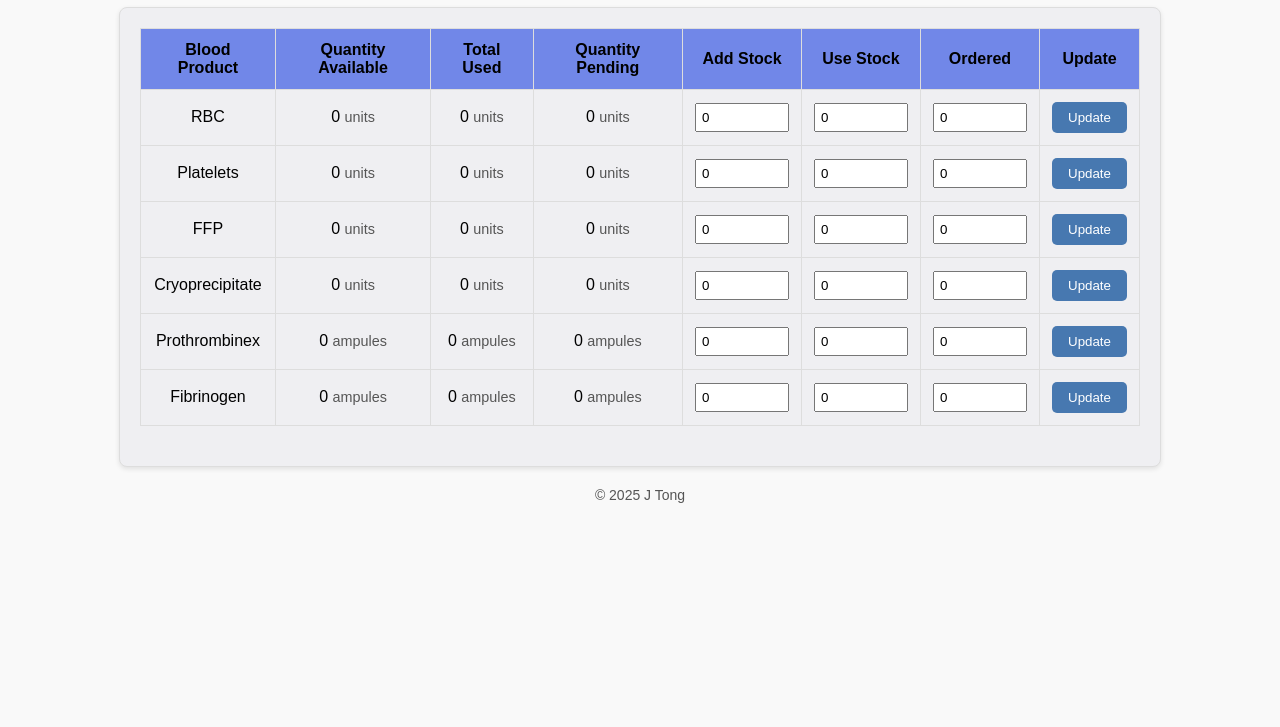
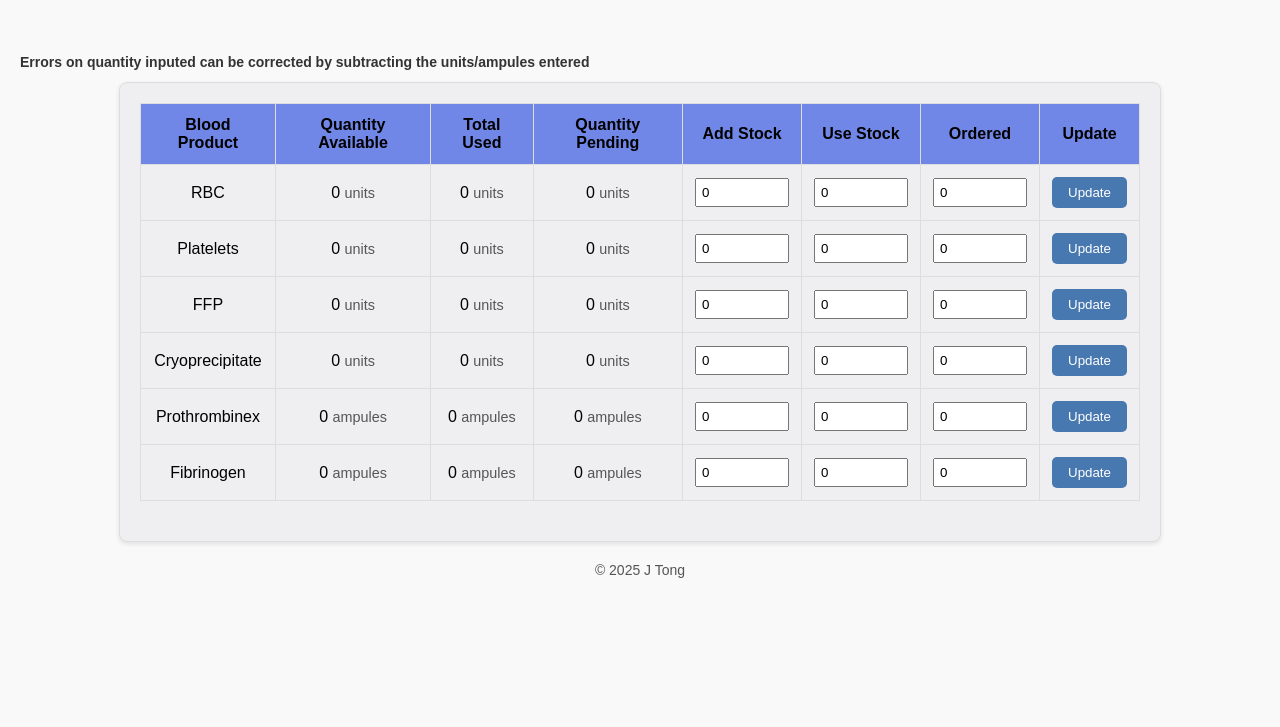
Before and after one commit to JasQmax/my-web-app, a plain HTML site: page index.html in a window 1280 px wide. Shown: the part 73-800 px from the top of the page. Drawn offline with Linux system fonts and the light colour scheme.

Commit message:
Update index.html

```diff
--- a/index.html
+++ b/index.html
@@ -14,6 +14,12 @@
     h1 {
       text-align: center;
       color: #333;
+    }
+
+    h2 {
+        text-align: left;
+        color: #333;
+        font-size: 14px;
     }
 
     .container {
@@ -84,6 +90,8 @@
 <body>
 
   <h1>Operating Theatre Blood Product Tracker</h1>
+    <br><br>
+  <h2> Errors on quantity inputed can be corrected by subtracting the units/ampules entered </h2>
   <div class="container">
     <table>
       <thead>
```
